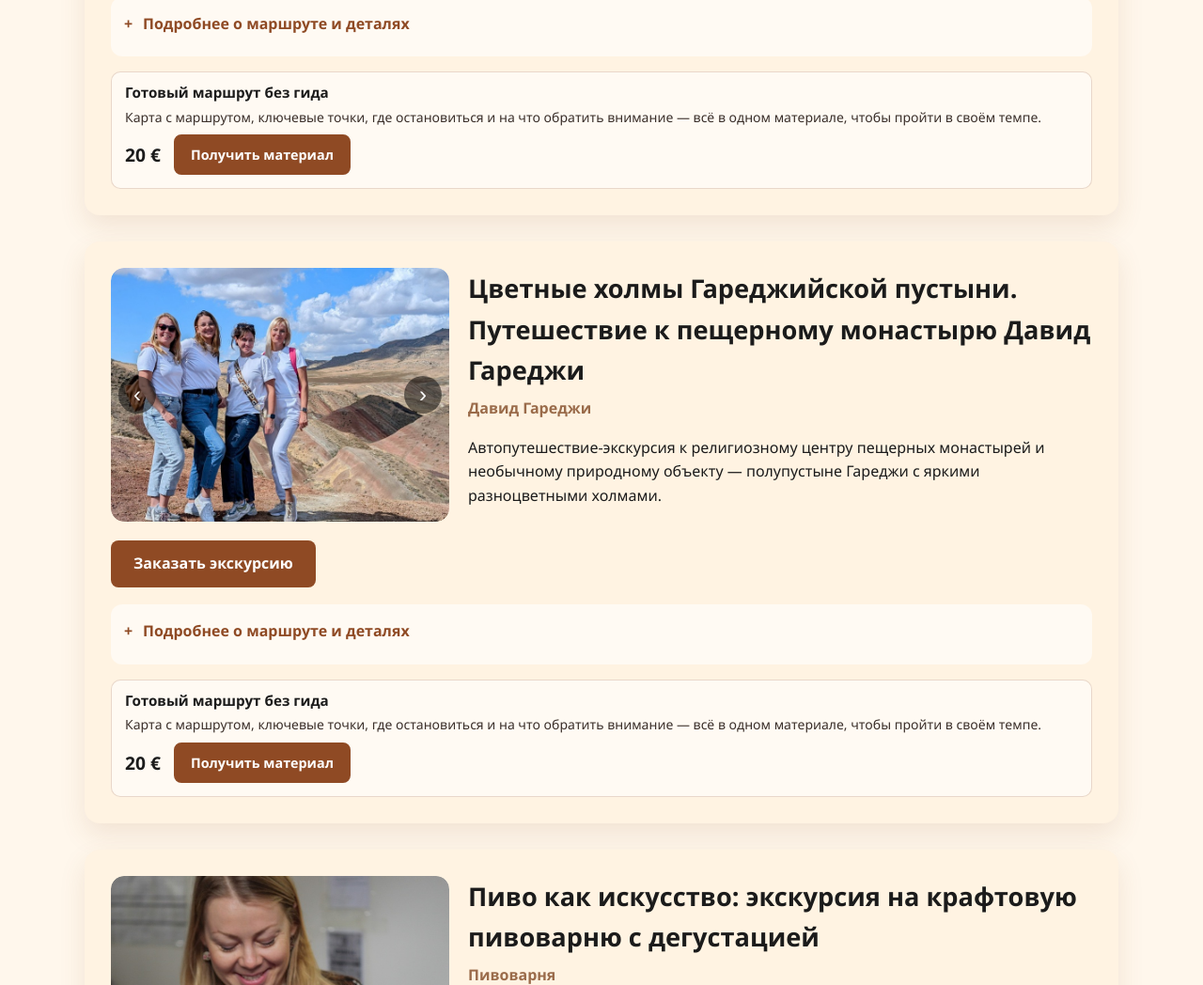
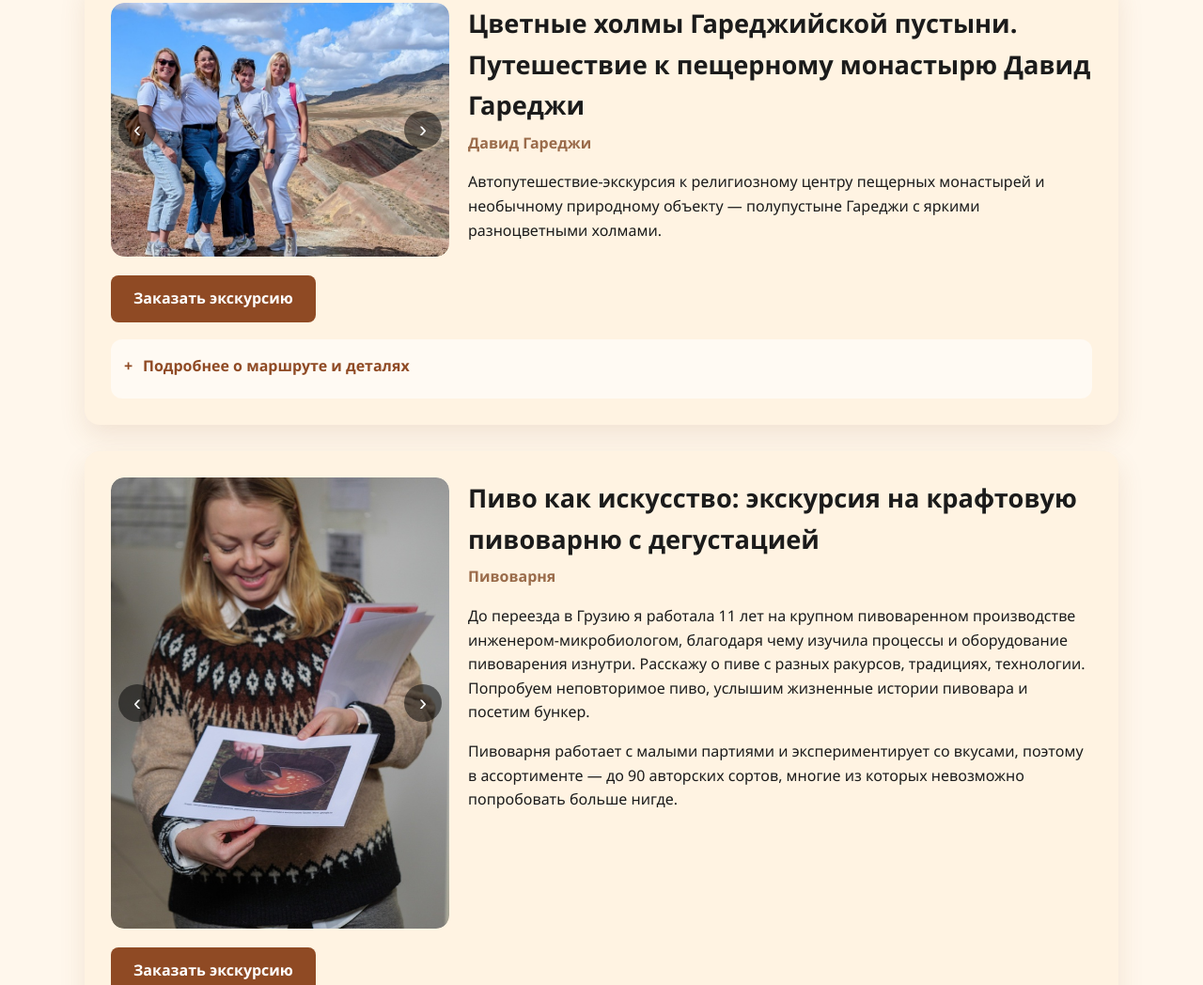
Before and after one commit to basmus/soulmate-travel, a plain HTML site: page index.html in a window 1280 px wide. Shown: the part 2367-3415 px from the top of the page at 94% size. Drawn offline with Linux system fonts and the light colour scheme.

Commit message:
Revert "5"
This reverts commit ca96b951a82aa627dc249e083dff95ee97db4870.

```diff
--- a/index.html
+++ b/index.html
@@ -197,14 +197,6 @@
                 </div>
               </div>
             </details>
-            <div class="tour-self-guided">
-              <h4 class="tour-self-guided-heading">Готовый маршрут без гида</h4>
-              <p class="tour-self-guided-text">Карта с маршрутом, ключевые точки, где остановиться и на что обратить внимание — всё в одном материале, чтобы пройти в своём темпе.</p>
-              <div class="tour-self-guided-actions">
-                <p class="tour-self-guided-price">20 €</p>
-                <a href="https://t.me/soulmate_travel_georgia" target="_blank" rel="noreferrer" class="booking-button booking-button-outline">Получить материал</a>
-              </div>
-            </div>
           </article>
 
           <article class="card">
@@ -347,14 +339,6 @@
                 </div>
               </div>
             </details>
-            <div class="tour-self-guided">
-              <h4 class="tour-self-guided-heading">Готовый маршрут без гида</h4>
-              <p class="tour-self-guided-text">Карта с маршрутом, ключевые точки, где остановиться и на что обратить внимание — всё в одном материале, чтобы пройти в своём темпе.</p>
-              <div class="tour-self-guided-actions">
-                <p class="tour-self-guided-price">20 €</p>
-                <a href="https://t.me/soulmate_travel_georgia" target="_blank" rel="noreferrer" class="booking-button booking-button-outline">Получить материал</a>
-              </div>
-            </div>
           </article>
 
           <article class="card">
@@ -464,14 +448,6 @@
                 </div>
               </div>
             </details>
-            <div class="tour-self-guided">
-              <h4 class="tour-self-guided-heading">Готовый маршрут без гида</h4>
-              <p class="tour-self-guided-text">Карта с маршрутом, ключевые точки, где остановиться и на что обратить внимание — всё в одном материале, чтобы пройти в своём темпе.</p>
-              <div class="tour-self-guided-actions">
-                <p class="tour-self-guided-price">20 €</p>
-                <a href="https://t.me/soulmate_travel_georgia" target="_blank" rel="noreferrer" class="booking-button booking-button-outline">Получить материал</a>
-              </div>
-            </div>
           </article>
 
           <article class="card">
--- a/styles.css
+++ b/styles.css
@@ -325,74 +325,6 @@ h4 {
   margin-bottom: 18px;
 }
 
-.tour-self-guided {
-  margin-top: 16px;
-  margin-bottom: 0;
-  padding: 12px 14px 14px;
-  border-radius: 10px;
-  background: #fffaf3;
-  border: 1px solid rgba(143, 74, 36, 0.2);
-}
-
-.tour-self-guided-heading {
-  margin: 0 0 6px;
-  font-size: 0.95rem;
-  font-weight: 700;
-  color: #1b1b1b;
-  line-height: 1.3;
-}
-
-.tour-self-guided-text {
-  margin: 0 0 8px;
-  font-size: 0.875rem;
-  line-height: 1.45;
-  color: #3a2f2a;
-}
-
-.tour-self-guided-actions {
-  display: flex;
-  flex-wrap: wrap;
-  align-items: center;
-  justify-content: flex-start;
-  gap: 10px 14px;
-}
-
-.tour-self-guided-price {
-  margin: 0;
-  font-size: 1.2rem;
-  font-weight: 700;
-  color: #1b1b1b;
-  line-height: 1.2;
-}
-
-.tour-self-guided .booking-button-outline {
-  padding: 8px 16px;
-  font-size: 0.9rem;
-  flex-shrink: 0;
-}
-
-@media (max-width: 420px) {
-  .tour-self-guided-actions {
-    flex-direction: column;
-    align-items: stretch;
-  }
-
-  .tour-self-guided-actions .booking-button-outline {
-    text-align: center;
-  }
-}
-
-.booking-button-outline {
-  background: transparent;
-  color: #8f4a24;
-  border: 2px solid #8f4a24;
-}
-
-.booking-button-outline:hover {
-  background: #8f4a24;
-  color: #fff;
-}
-
 .booking-button {
   display: inline-block;
   padding: 12px 24px;
```
